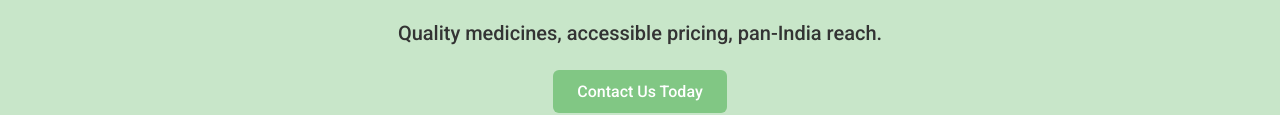
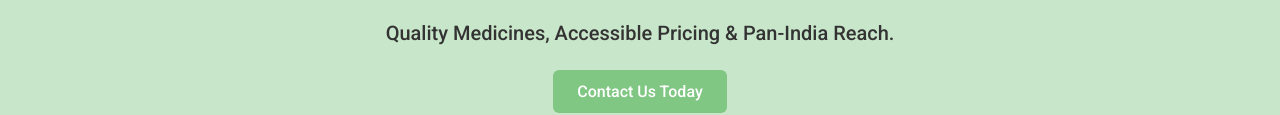
Before and after one commit to BhumikJoshi/RVHealthcare.github.io, a plain HTML site: page index.html in a window 1280 px wide. Shown: the part 265-380 px from the top of the page. Drawn offline with Linux system fonts and the light colour scheme.

Commit message:
Update index.html

```diff
--- a/index.html
+++ b/index.html
@@ -257,7 +257,7 @@
 
   <section class="hero-alt">
     <h1>Innovative Healthcare Solutions</h1>
-    <p>Quality medicines, accessible pricing, pan-India reach.</p>
+    <p>Quality Medicines, Accessible Pricing & Pan-India Reach.</p>
     <a href="#contact" class="btn-green">Contact Us Today</a>
   </section>
 
```
